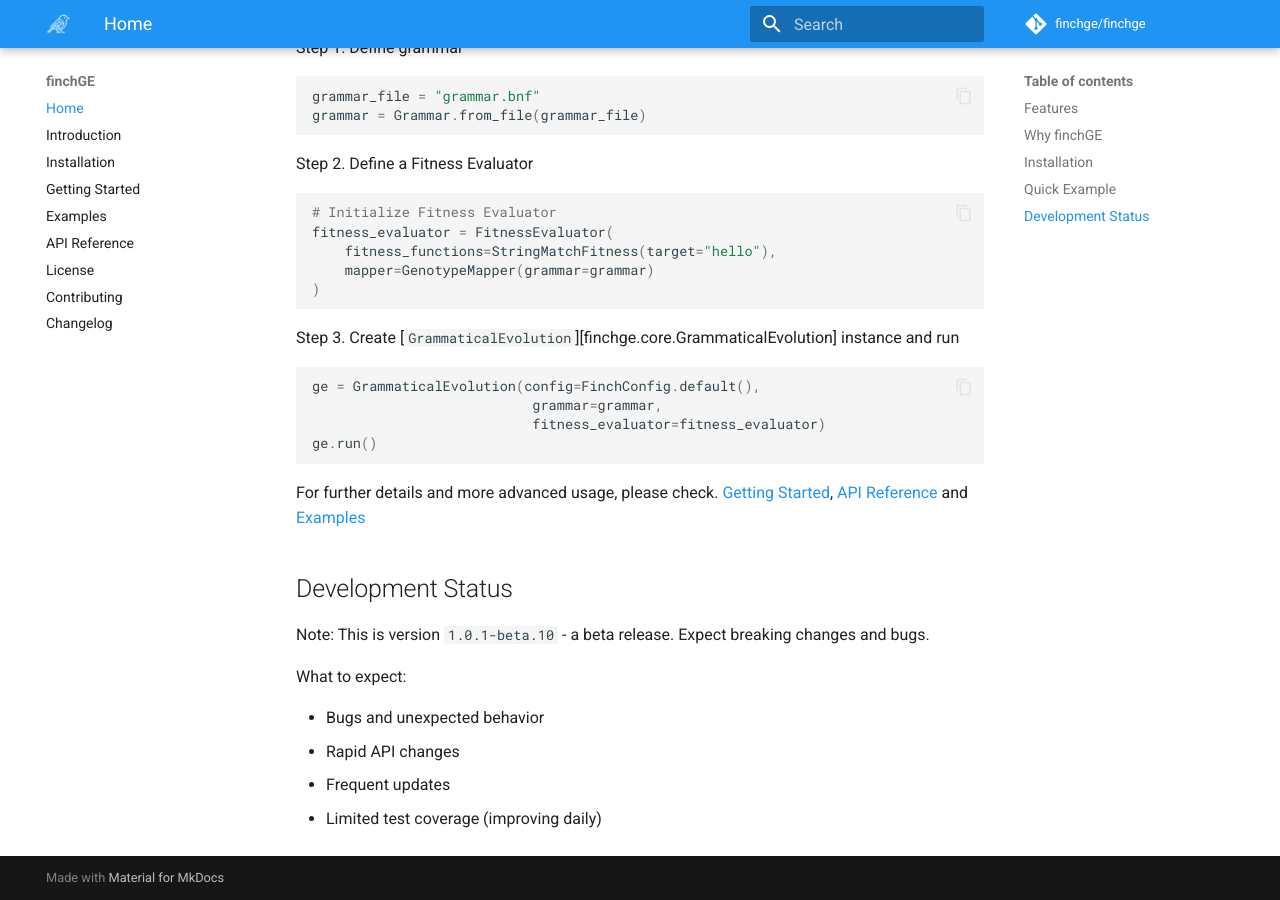
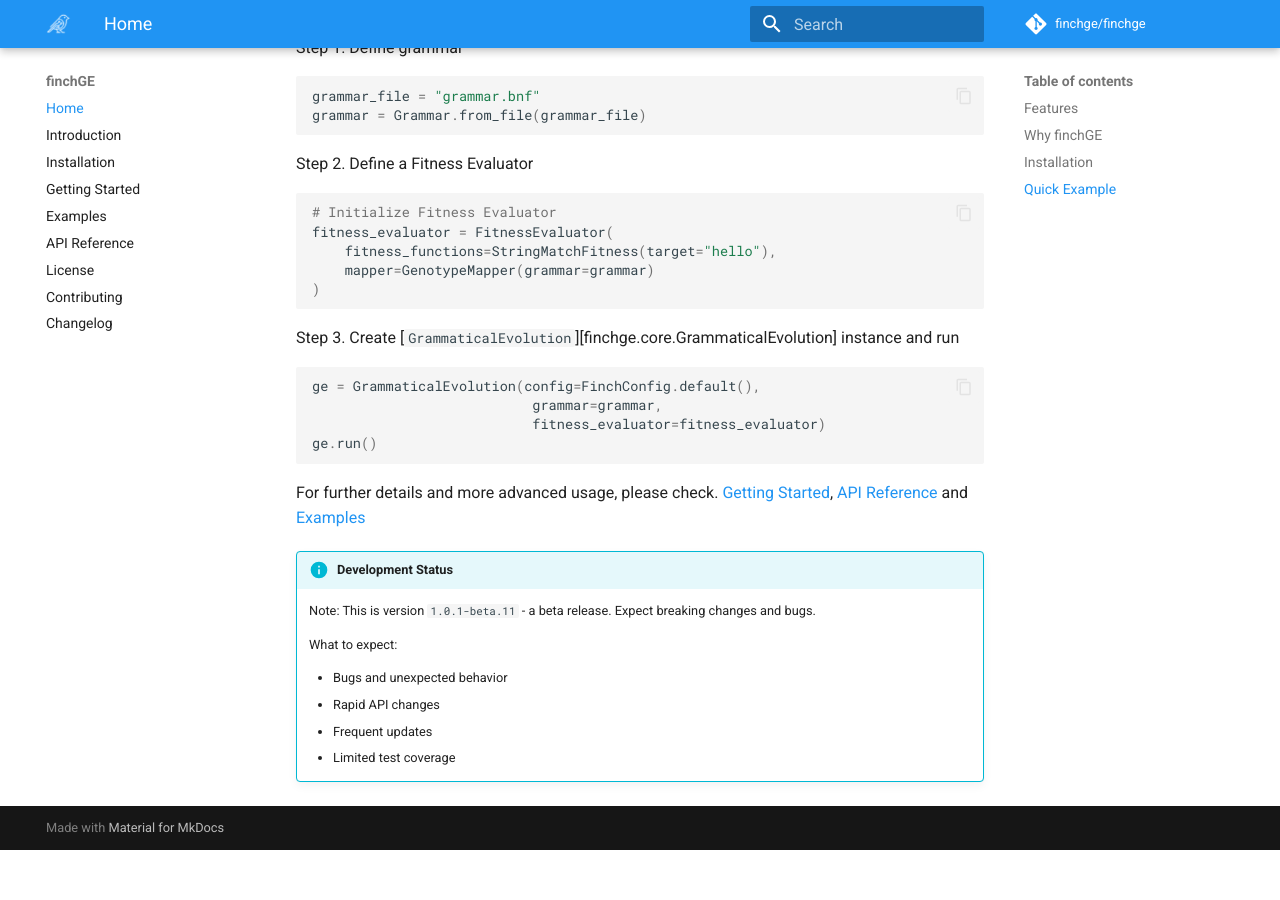
Before and after one commit to darshanz/finchge, an MkDocs documentation site: the page built from docs/index.md, in a window 1280 px wide and 900 px high, scrolled down 1124 px. Built offline with MkDocs 1.6.1 and Material for MkDocs 9.7.7, drawn with Linux system fonts in a browser that asks for light colours; comment, search, counter and statistics services are not loaded; the version menu is left out; after the commit the page ends 1974 px from its top, so only the background shows below that.

Commit message:
chore: updated changelog and version name for beta.11 release

````diff
--- a/docs/index.md
+++ b/docs/index.md
@@ -6,7 +6,7 @@
 [![Python](https://img.shields.io/pypi/pyversions/finchge?t=1234567890&color=blue)](https://pypi.org/project/finchge/)
 [![License](https://img.shields.io/badge/License-MIT-green.svg)](https://opensource.org/licenses/MIT)
 [![Docs](https://img.shields.io/readthedocs/finchge?color=blue)](https://finchge.readthedocs.io/)
-[![Status](https://img.shields.io/badge/status-alpha-orange)](https://github.com/finchGE/finchge)
+[![Status](https://img.shields.io/badge/status-beta-orange)](https://github.com/finchGE/finchge)
 [![Tests](https://github.com/finchGE/finchge/actions/workflows/tests.yml/badge.svg)](https://github.com/finchGE/finchge/actions)
 
 
@@ -70,12 +70,13 @@ ge.run()
 
 For further details and more advanced usage, please check. [Getting Started](getting_started.md), [API Reference](api.md) and [Examples](examples.md)
 
-## Development Status
-Note: This is version ```1.0.1-beta.10``` - a beta release. Expect breaking changes and bugs.
+!!! info "Development Status"
 
-What to expect:
+    Note: This is version ```1.0.1-beta.11``` - a beta release. Expect breaking changes and bugs.
 
-- Bugs and unexpected behavior
-- Rapid API changes
-- Frequent updates
-- Limited test coverage (improving daily)
+    What to expect:
+
+      - Bugs and unexpected behavior
+      - Rapid API changes
+      - Frequent updates
+      - Limited test coverage
--- a/finchge/__init__.py
+++ b/finchge/__init__.py
@@ -1 +1 @@
-__version__ = "1.0.1-beta.10"
+__version__ = "1.0.1-beta.11"
--- a/pyproject.toml
+++ b/pyproject.toml
@@ -6,7 +6,7 @@ build-backend = "setuptools.build_meta"
 
 [project]
 name = "finchge"
-version = "1.0.1-beta.10"
+version = "1.0.1-beta.11"
 description = "FinchGE is a grammatical evolution library."
 authors = [
     {name = "Sudarshan Pant", email = "sudarshan.pant@gmail.com"},
````
Also changed, not shown: CHANGELOG.md (+7 -0 lines), README.md (+1 -1 lines), docs/changelog.md (+8 -0 lines), docs/installation.md (+2 -2 lines), 1 other file.
